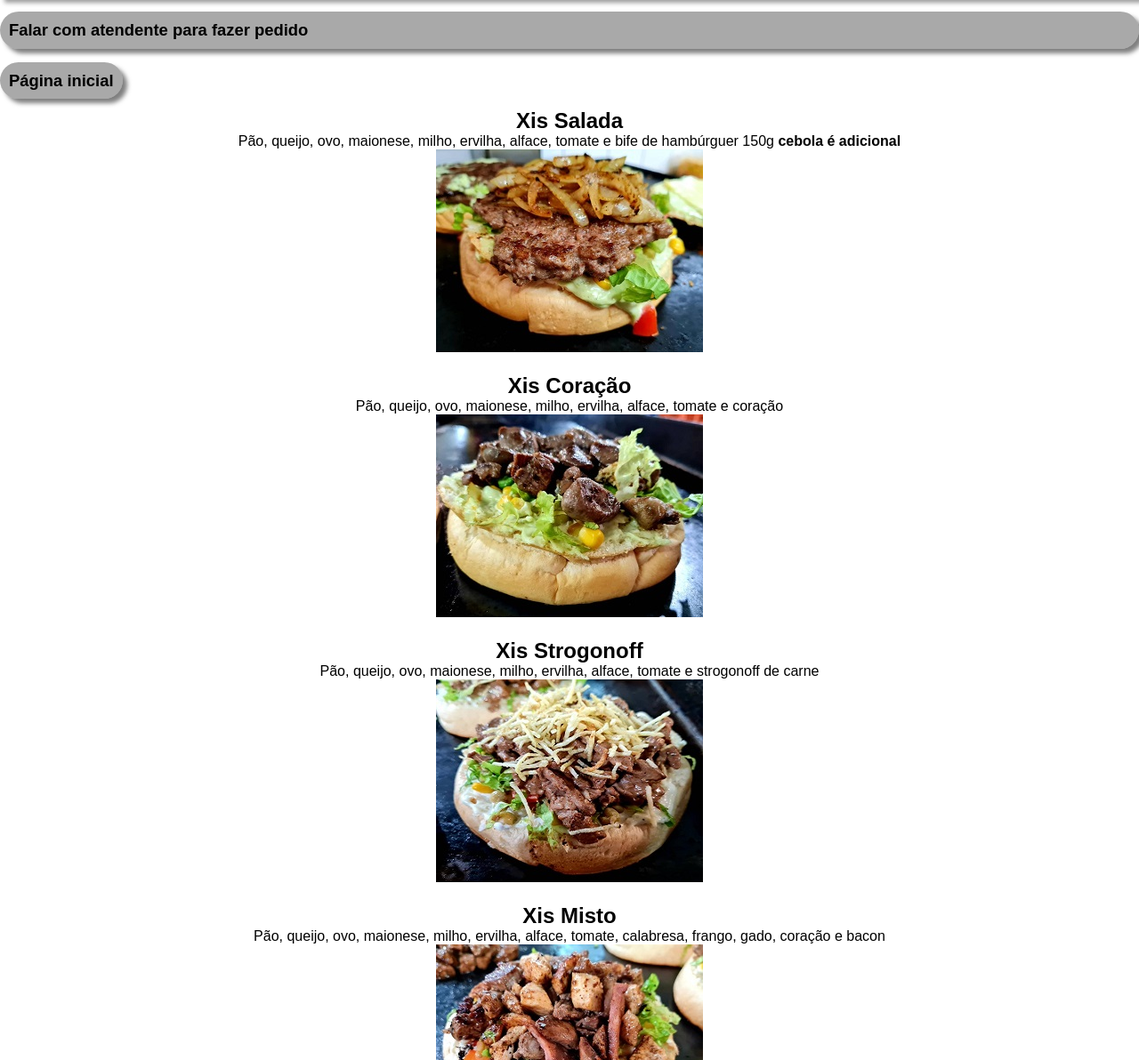
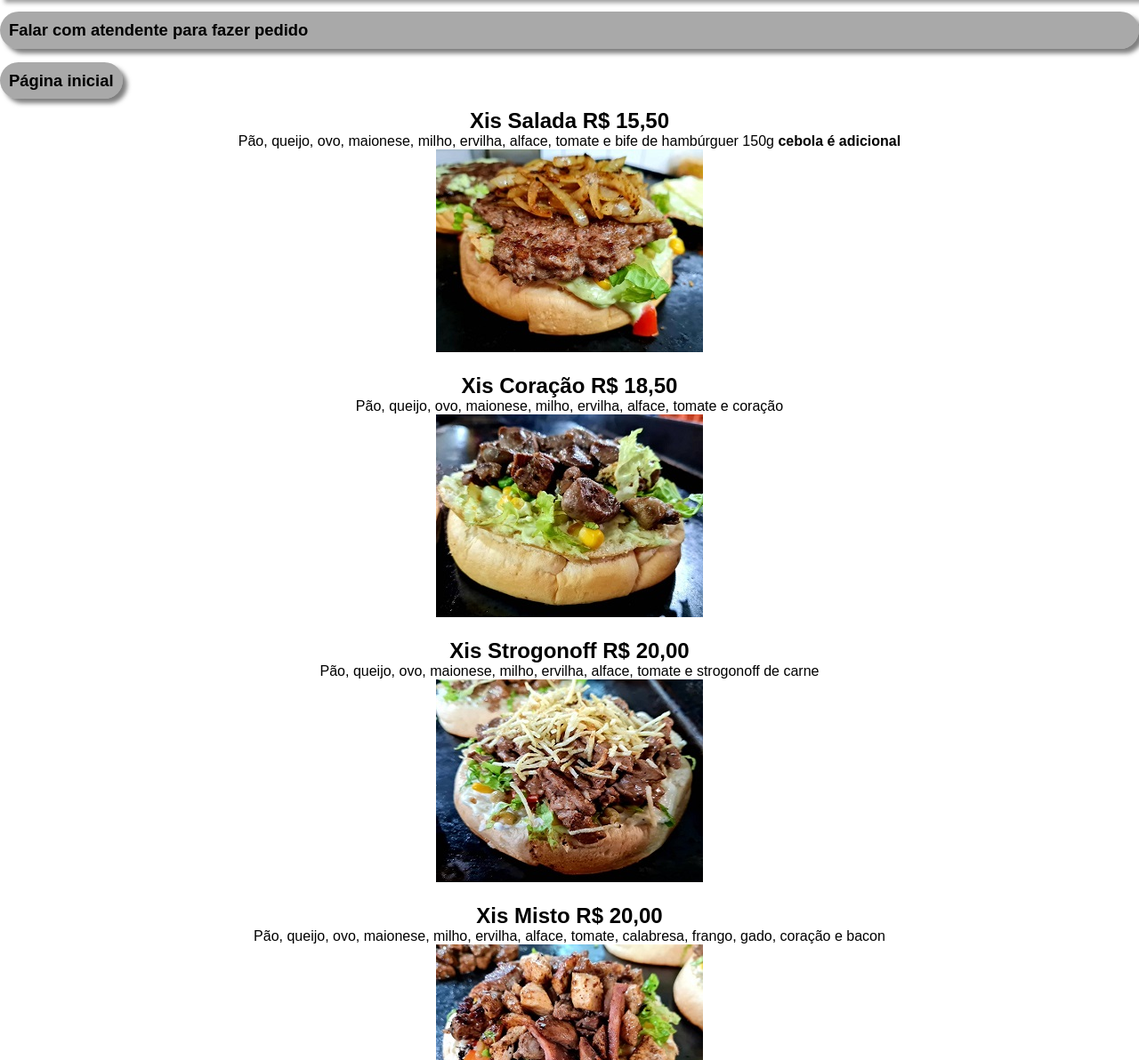
Before and after one commit to Gabriel-Calderon/Cardapio-do-paulo, a plain HTML site: page paginaXis.html in a window 1280 px wide. Shown: the part 108-1300 px from the top of the page at 89% size. Drawn offline with Linux system fonts and the light colour scheme.

Commit message:
cardápio atualizado

```diff
--- a/paginaXis.html
+++ b/paginaXis.html
@@ -53,7 +53,7 @@
 
         <section>
             <div>
-                <h1 class="Tlanche">Xis Salada</h1>
+                <h1 class="Tlanche">Xis Salada R$ 15,50</h1>
                 <p class="Dlanche">Pão, queijo, ovo, maionese, milho, ervilha, alface, tomate e bife de hambúrguer 150g <strong>cebola é adicional</strong></p>
                 <div class="imagens">
                     <img src="imagens/xis-salada.jfif" alt="Xis-Salada">
@@ -61,7 +61,7 @@
             </div>
 
             <div>
-                <h1 class="Tlanche">Xis Coração</h1>
+                <h1 class="Tlanche">Xis Coração R$ 18,50</h1>
                 <p class="Dlanche">Pão, queijo, ovo, maionese, milho, ervilha, alface, tomate e coração</p>
                 <div class="imagens">
                     <img src="imagens/xis-coracao.jfif" alt="xis-coração">
@@ -69,14 +69,14 @@
             </div>
 
             <div>
-                <h1 class="Tlanche">Xis Strogonoff</h1>
+                <h1 class="Tlanche">Xis Strogonoff R$ 20,00</h1>
                 <p class="Dlanche">Pão, queijo, ovo, maionese, milho, ervilha, alface, tomate e strogonoff de carne</p>
                 <div class="imagens">
                     <img src="imagens/xis-strogonoff.jfif" alt="xis-strogonoff">
                 </div>
 
                 <div>
-                    <h1 class="Tlanche">Xis Misto</h1>
+                    <h1 class="Tlanche">Xis Misto R$ 20,00</h1>
                     <p class="Dlanche">Pão, queijo, ovo, maionese, milho, ervilha, alface, tomate, calabresa, frango, gado, coração e bacon</p>
                     <div class="imagens">
                         <img src="imagens/xis-misto.jfif" alt="xis-misto">
```
